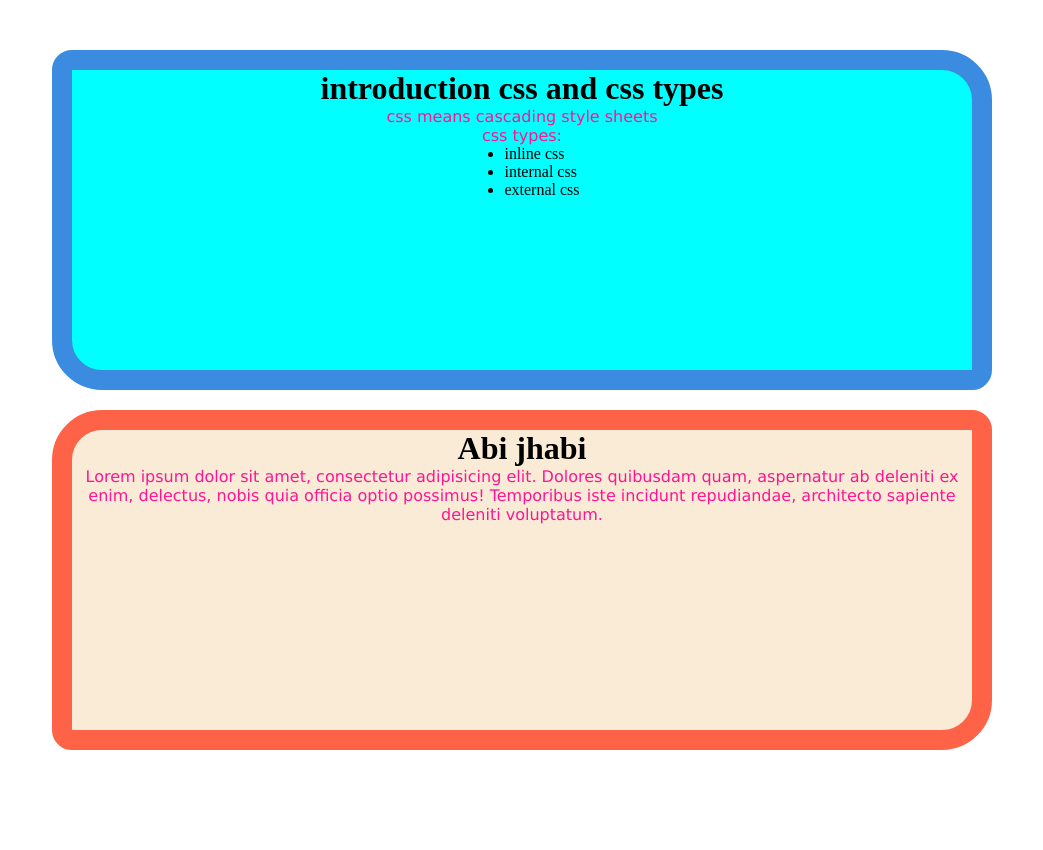
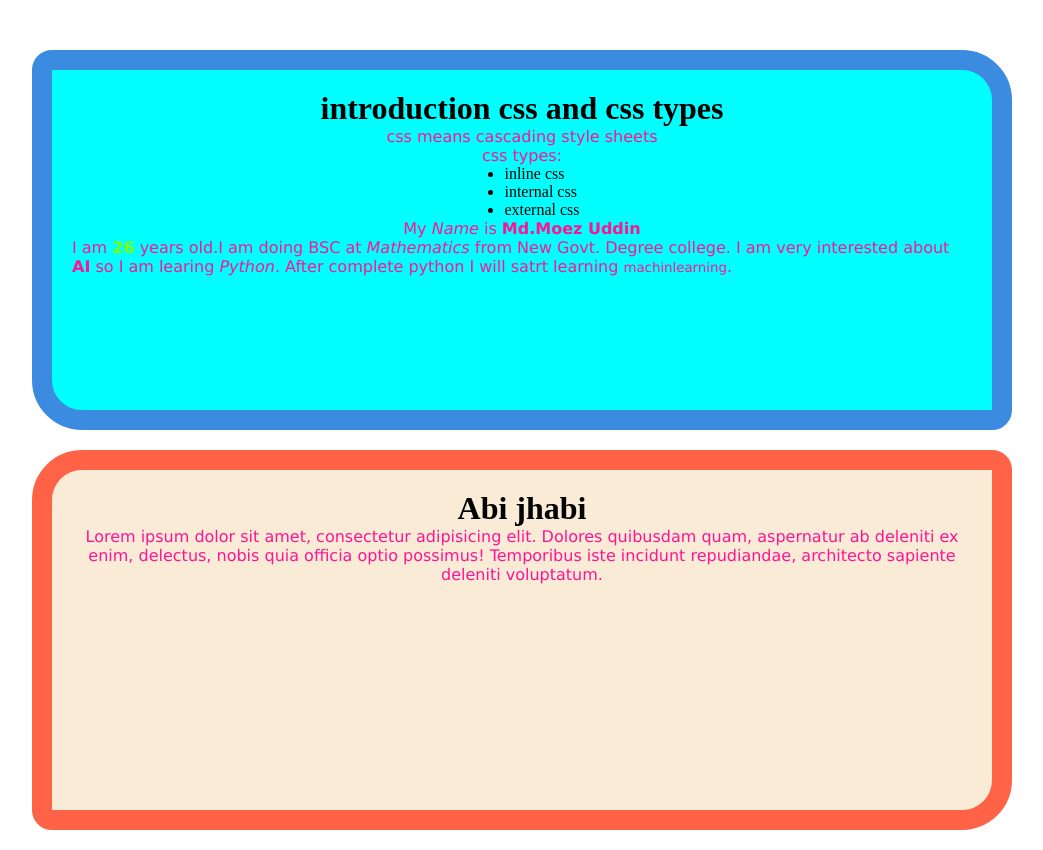
Before and after one commit to Moez1913/mileston-1, a plain HTML site: page Module-2/index.html in a window 1280 px wide. Shown: the whole page, without its empty margins (118-1161 px from the left). Before the commit the page ends 800 px from the top, so only its background shows below. Drawn offline with Linux system fonts and the light colour scheme.

Commit message:
2nd commit

```diff
--- a/Module-2/index.html
+++ b/Module-2/index.html
@@ -25,7 +25,7 @@
     </style>
 </head>
 <body>
-    <div  style="background-color: aqua; border: 20px solid rgb(59, 139, 225); border-radius: 20px 50px; height: 300px;width: 900px; margin: auto; margin-top: 50px; display: flex; flex-direction: column; align-items: center; ">
+    <div class="padding"  style="background-color: aqua; border: 20px solid rgb(59, 139, 225); border-radius: 20px 50px; height: 300px;width: 900px; margin: auto; margin-top: 50px; display: flex; flex-direction: column; align-items: center; ">
         <h1>introduction css and css types</h1>
         <p> css means cascading style sheets</p>
         <p>css types:</p>
@@ -35,8 +35,11 @@
         <li>external css</li>
 
     </ul></div>
+    <p>My <i>Name</i> is  <b>Md.Moez Uddin</b></p>
+    <p>I am <span style="color: chartreuse;font-weight: bold;">26</span> years old.I am doing BSC at <i>Mathematics</i> from New Govt. Degree college. I am very interested about <strong>AI</strong> so I am learing <em>Python</em>. After complete python I will satrt learning <small>machinlearning</small>. </p>
+</body>
     </div>
-    <div class="div2">
+    <div class="div2 padding">
         <h1>Abi jhabi</h1>
         <P> Lorem ipsum dolor sit amet, consectetur adipisicing elit. Dolores quibusdam quam, aspernatur ab deleniti ex enim, delectus, nobis quia officia optio possimus! Temporibus iste incidunt repudiandae, architecto sapiente deleniti voluptatum.</P>
     </div>
--- a/Module-2/style.css
+++ b/Module-2/style.css
@@ -3,4 +3,13 @@ p{
     font-weight: 400;
     font-size: medium;
     color:deeppink;
+
 }
+
+.padding{
+    padding: 20px;
+
+}
+h1{
+    font-weight: 900;
+}
```
